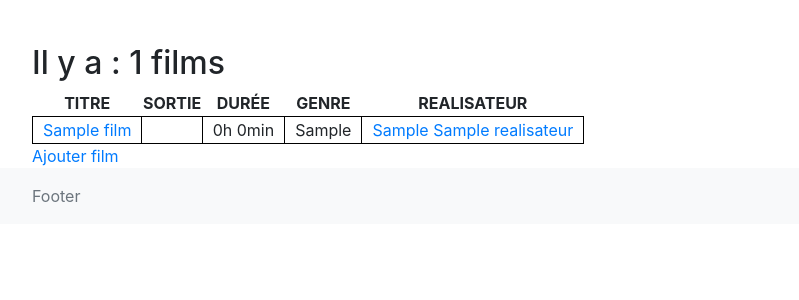
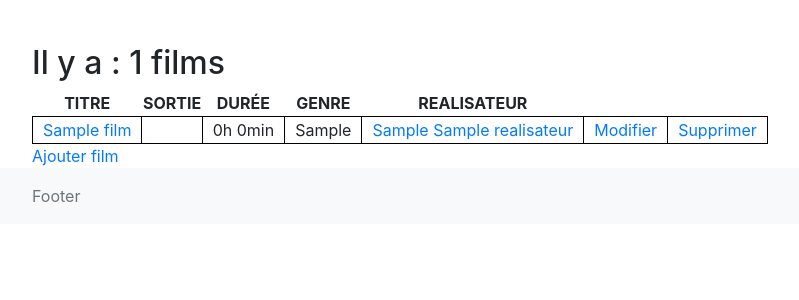
Before and after one commit to AlexisBoulange/Cinema, a PHP site: page /index.php?action=listFilms in a window 1280 px wide. Shown: the part 56-356 px from the top of the page, without its empty margins (53-852 px from the left). Run offline with PHP 8.4, Linux system fonts and the light colour scheme; tables that the repository leaves empty or names only in its code hold one stand-in row (values such as "Sample post").

Commit message:
Update listFilms.php

```diff
--- a/views/film/listFilms.php
+++ b/views/film/listFilms.php
@@ -24,7 +24,9 @@ ob_start();
                 echo "<td>". $film["date"]."</td>";
                 echo "<td>". $film["duree"]."</td>";
                 echo "<td>". $film['genres']."</td>";
-                echo "<td><a href='index.php?action=detailReal&id=". $film["realisateur_id"]."'>".$film['realisateur']."</td></tr>";
+                echo "<td><a href='index.php?action=detailReal&id=". $film["realisateur_id"]."'>".$film['realisateur']."</td>";
+                echo "<td><a href='index.php?action=editFilmForm&id=".$film['film_id']."'>Modifier</a></td>";
+                echo "<td><a href='index.php?action=deleteFilm&id=".$film['film_id']."'>Supprimer</a></tr>";
             }
         ?>
     </tbody>
```
